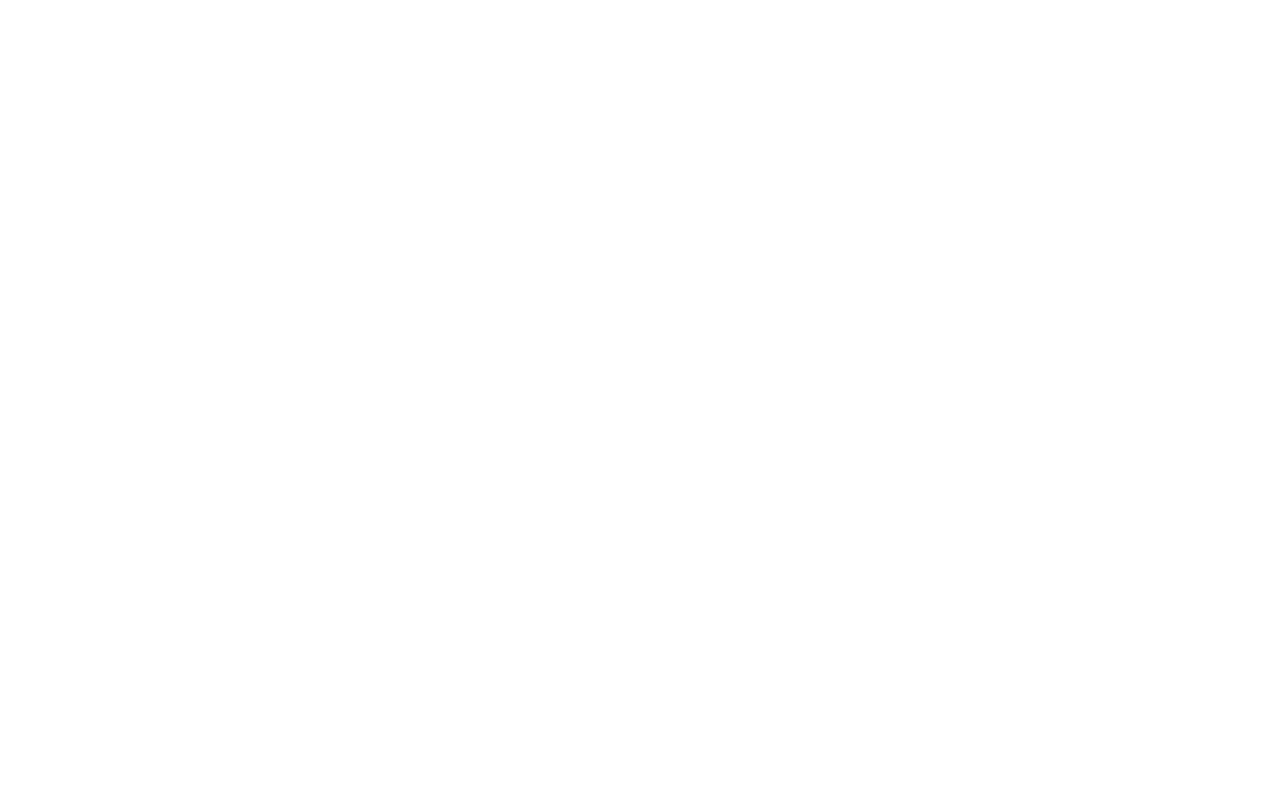
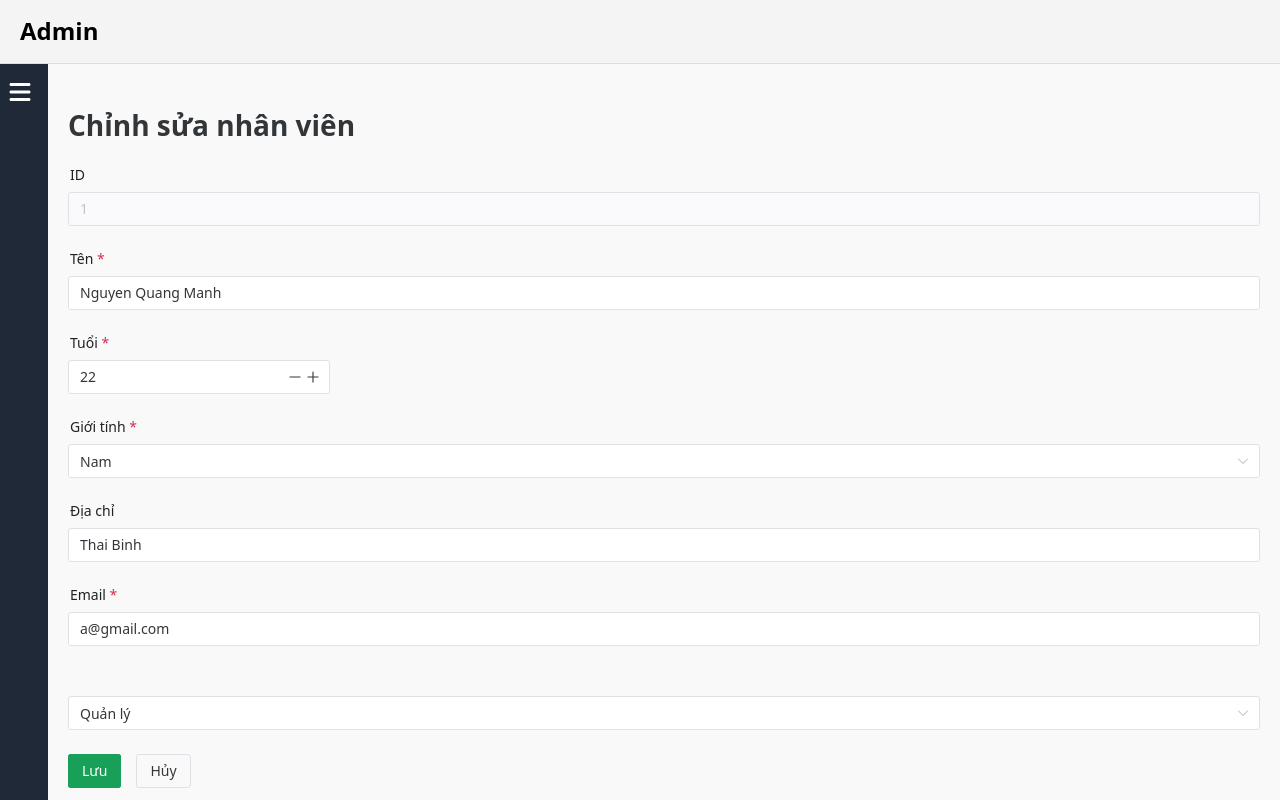
Before and after one commit to Manh-Ne/FENailBooking, a Vue app: page /admin/staff-edit/1 in a window 1280 px wide. Before the commit this address had no page. Built offline with nearby package versions, Linux system fonts and the light colour scheme.

Commit message:
Add function Edit Staff, Customers

```diff
--- a/src/components/Admin/SideBar.vue
+++ b/src/components/Admin/SideBar.vue
@@ -88,6 +88,15 @@
                 style: { fontSize: "8px", marginRight: "8px" },
               }),
           },
+          {
+            label: "Sửa thông tin nhân viên",
+            key: "staff-edit",
+            icon: () =>
+              h("i", {
+                class: "fa fa-circle",
+                style: { fontSize: "8px", marginRight: "8px" },
+              }),
+          }
         ],
       },
 // Quản lí khách hàng
@@ -120,6 +129,15 @@
                 style: { fontSize: "8px", marginRight: "8px" },
               }),
           },
+          {
+            label: "Sửa thông tin khách hàng",
+            key: "customers-edit",
+            icon: () =>
+              h("i", {
+                class: "fa fa-circle",
+                style: { fontSize: "8px", marginRight: "8px" },
+              }),
+          }
         ]
       },
 // Quản lý lịch hẹn
@@ -152,6 +170,15 @@
                 style: { fontSize: "8px", marginRight: "8px" },
               }),
           },
+          {
+            label: "Sửa thông tin lịch hẹn",
+            key: "appointments-edit",
+            icon: () =>
+              h("i", {
+                class: "fa fa-circle",
+                style: { fontSize: "8px", marginRight: "8px" },
+              }),
+          }
         ],
       },
 // Quản lí tồn kho
--- a/src/router/index.js
+++ b/src/router/index.js
@@ -9,12 +9,16 @@
 import AdminPayments from "@/views/AdminView/AdminPayments.vue";
 import AdminStaffList from "@/views/AdminView/AdminStaffList.vue";
 import AdminStaffAdd from "@/views/AdminView/AdminStaffAdd.vue";
+import AdminStaffEdit from "@/views/AdminView/AdminStaffEdit.vue";
 import AdminCustomersList from "@/views/AdminView/AdminCustomersList.vue";
 import AdminCustomersAdd from "@/views/AdminView/AdminCustomersAdd.vue";
+import AdminCustomersEdit from "@/views/AdminView/AdminCustomersEdit.vue";
 import AdminInventoryList from "@/views/AdminView/AdminInventoryList.vue";
 import AdminInventoryAdd from "@/views/AdminView/AdminInventoryAdd.vue";
 import AdminAppointmentsList from "@/views/AdminView/AdminAppointmentsList.vue";
 import AdminAppointmentsAdd from "@/views/AdminView/AdminAppointmentsAdd.vue";
+
+
 
 const routes = [
   {
@@ -47,6 +51,11 @@
         component: AdminStaffAdd,
       },
       {
+        path: "staff-edit/:id",
+        name: "staff-edit",
+        component: AdminStaffEdit,
+      },
+      {
         path: "appointments",
         name: "appointments",
         component: AdminAppointments,
@@ -75,6 +84,11 @@
         path: "customers-add",
         name: "customers-add",
         component: AdminCustomersAdd,
+      },
+      {
+        path: "customers-edit/:id",
+        name: "customers-edit",
+        component: AdminCustomersEdit,
       },
       {
         path: "inventory",
--- /dev/null
+++ b/src/views/AdminView/AdminCustomersEdit.vue
@@ -0,0 +1,93 @@
+<template>
+  <div class="edit-container">
+    <h1>Chỉnh sửa khách hàng</h1>
+    <n-form :model="formData" ref="formRef" :rules="rules" label-width="120px">
+      <n-form-item label="ID" path="id">
+        <n-input v-model:value="formData.id" disabled />
+      </n-form-item>
+
+      <n-form-item label="Tên" path="name">
+        <n-input v-model:value="formData.name" placeholder="Nhập tên" />
+      </n-form-item>
+
+      <n-form-item label="Tuổi" path="age">
+        <n-input-number v-model:value="formData.age" placeholder="Nhập tuổi" />
+      </n-form-item>
+
+      <n-form-item label="Giới tính" path="gender">
+        <n-select v-model:value="formData.gender" :options="genderOptions" placeholder="Chọn giới tính" />
+      </n-form-item>
+
+      <n-form-item label="Địa chỉ" path="address">
+        <n-input v-model:value="formData.address" placeholder="Nhập địa chỉ" />
+      </n-form-item>
+
+      <n-form-item label="Lịch hẹn" path="appointment">
+        <n-date-picker v-model:value="formData.appointment" placeholder="Chọn lịch hẹn" type="date" />
+      </n-form-item>
+
+      <div class="form-actions">
+        <n-button type="primary" @click="onSave">Lưu</n-button>
+        <n-button type="default" @click="onCancel">Hủy</n-button>
+      </div>
+    </n-form>
+  </div>
+</template>
+
+<script>
+import { defineComponent, ref } from "vue";
+import { useRouter, useRoute } from "vue-router";
+
+export default defineComponent({
+  setup() {
+    const router = useRouter();
+    const route = useRoute();
+
+    const formData = ref({
+      id: route.params.id || "", // Lấy ID từ route hoặc để rỗng
+      name: "Nguyễn Quang Mạnh",
+      age: 22,
+      gender: "Nam",
+      address: "Hà Nội",
+      appointment: null,
+    });
+
+    const genderOptions = [
+      { label: "Nam", value: "Nam" },
+      { label: "Nữ", value: "Nữ" },
+    ];
+
+    // Quy tắc xác thực
+    const rules = {
+      name: { required: true, message: "Tên không được để trống", trigger: "blur" },
+      age: { required: true, message: "Tuổi không được để trống", trigger: "blur" },
+      gender: { required: true, message: "Giới tính không được để trống", trigger: "change" },
+      address: { required: true, message: "Địa chỉ không được để trống", trigger: "blur" },
+      appointment: { required: true, message: "Lịch hẹn không được để trống", trigger: "blur" },
+    };
+
+    // Hành động khi nhấn lưu
+    const onSave = () => {
+      console.log("Dữ liệu đã lưu:", formData.value);
+      router.push({ name: "customers-list" }); // Điều hướng về danh sách khách hàng
+    };
+
+    // Hành động khi nhấn hủy
+    const onCancel = () => {
+      router.push({ name: "customers-list" });
+    };
+
+    return {
+      formData,
+      genderOptions,
+      rules,
+      onSave,
+      onCancel,
+    };
+  },
+});
+</script>
+
+<style scoped>
+
+</style>
--- a/src/views/AdminView/AdminCustomersList.vue
+++ b/src/views/AdminView/AdminCustomersList.vue
@@ -60,7 +60,9 @@
                 cursor: "pointer",
                 marginRight: "8px",
               },
-
+              onClick: () => {
+                router.push({ name: 'customers-edit', params: { id: row.id}});
+              }
             },
             "Edit"
           ),
--- /dev/null
+++ b/src/views/AdminView/AdminStaffEdit.vue
@@ -0,0 +1,95 @@
+<template>
+  <div class="edit-container">
+    <h1>Chỉnh sửa nhân viên</h1>
+    <n-form :model="formData" ref="formRef" :rules="rules" label-width="120px">
+        <n-form-item label="ID" path="id">
+          <n-input v-model:value="formData.id" placeholder="Nhập ID" disabled />
+        </n-form-item>
+
+        <n-form-item label="Tên" path="name">
+          <n-input v-model:value="formData.name" placeholder="Nhập tên" />
+        </n-form-item>
+
+        <n-form-item label="Tuổi" path="age">
+          <n-input-number v-model:value="formData.age" placeholder="Nhập tuổi" :min="18" />
+        </n-form-item>
+
+        <n-form-item label="Giới tính" path="gender">
+          <n-select v-model:value="formData.gender" :options="genderOptions" placeholder="Chọn giới tính" />
+        </n-form-item>
+
+        <n-form-item label="Địa chỉ" path="address">
+          <n-input v-model:value="formData.address" placeholder="Nhập địa chỉ" />
+        </n-form-item>
+
+        <n-form-item label="Email" path="email">
+          <n-input v-model:value="formData.email" placeholder="Nhập email" type="email" />
+        </n-form-item>
+
+        <n-form-item>
+          <n-select v-model:value="formData.position" :options="positionOptions" placeholder="Chọn chức vụ"></n-select>
+        </n-form-item>
+
+        <div class="form-actions">
+          <n-button type="primary" style="margin-right: 15px;" @click="onSave">Lưu</n-button>
+          <n-button type="default" @click="onCancel">Hủy</n-button>
+        </div>
+    </n-form>
+  </div>
+</template>
+
+<script>
+import { defineComponent, ref } from 'vue';
+import { useRouter, useRoute } from 'vue-router';
+export default {
+  setup () {
+    const router = useRouter();
+    const route = useRoute();
+    const formData = ref({
+      id: route.params.id || "",
+      name: "Nguyen Quang Manh",
+      age: 22,
+      gender: "Nam",
+      address: "Thai Binh",
+      email: "a@gmail.com",
+      position: "Quản lý",
+    })
+
+    const genderOptions = [
+      { label: "Nam", value: "Nam" },
+      { label: "Nữ", value: "Nữ" },
+    ];
+
+    const positionOptions = [
+      { label: "Quản lý", value: "Quản lý" },
+      { label: "Nhân viên", value: "Nhân viên" },
+    ];
+
+    const rules = {
+      name: { required: true, message: "Vui lòng nhập tên", trigger: "blur" },
+      age: { required: true, message: "Vui lòng nhập tuổi", trigger: "blur" },
+      email: { required: true, message: "Vui lòng nhập email", trigger: "blur" },
+      gender: { required: true, message: "Vui lòng chọn giới tính", trigger: "change" },
+      position: { required: true, message: "Vui lòng chọn chức vụ", trigger: "change" },
+    };
+
+    const onSave = () => {
+      router.push({ name: "staff-list" });
+    }
+    const onCancel = () => {
+      router.push({ name: "staff-list" });
+    }
+    return {
+      formData,
+      genderOptions,
+      positionOptions,
+      rules,
+      onSave,
+      onCancel,
+    }
+  }
+}
+</script>
+<style scoped>
+
+</style>
--- a/src/views/AdminView/AdminStaffList.vue
+++ b/src/views/AdminView/AdminStaffList.vue
@@ -71,7 +71,9 @@
                 cursor: "pointer",
                 marginRight: "8px",
               },
-
+              onClick: ()=>{
+                router.push({ name: 'staff-edit', params: { id: row.id } });
+              }
 
             },
             "Edit"
```
